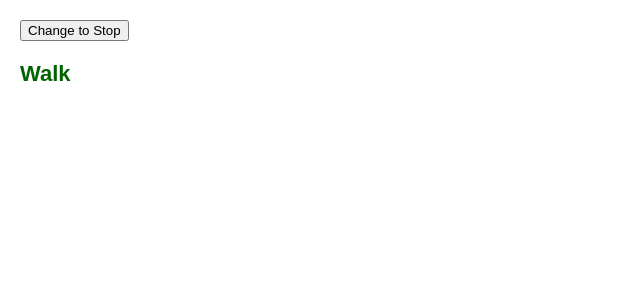
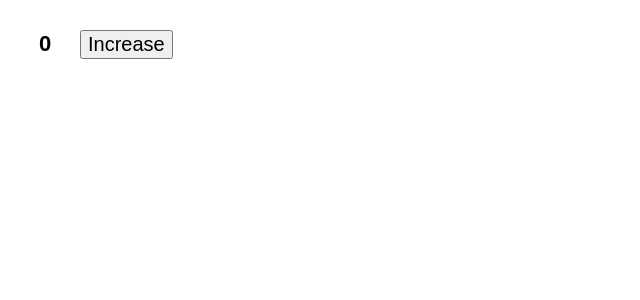
Before and after one commit to jimmycanosa/learning-react, a React (Create React App) app: page / in a window 1280 px wide. Shown: the top 300 px of the page, without its empty margins (0-640 px from the left). Built offline with nearby package versions, Linux system fonts and the light colour scheme.

Commit message:
feat: variables and states

```diff
--- a/src/App.js
+++ b/src/App.js
@@ -1,4 +1,4 @@
-import MyApp from './adding-interactivity/state-as-a-snapshot/implement-a-traffic-light.js';
+import MyApp from './adding-interactivity/queueing-a-series-of-states-updates/react-batches-states-updates.js';
 
 export default function App() {
   return (
--- /dev/null
+++ b/src/adding-interactivity/queueing-a-series-of-states-updates/react-batches-states-updates.js
@@ -0,0 +1,21 @@
+import { useState } from 'react';
+
+export default function Counter() {
+  const [number, setNumber] = useState(0);
+
+  return (
+    <>
+      <h1>{number}</h1>
+      <button
+        onClick={() => {
+          setNumber(number + 5);
+          setNumber(n => n + 1);
+          setNumber(n => n + 1);
+          setNumber(42);
+        }}
+      >
+        Increase
+      </button>
+    </>
+  );
+}
--- a/src/styles.css
+++ b/src/styles.css
@@ -46,6 +46,14 @@ ul {
   padding-inline-start: 20px;
 }
 
+button {
+  display: inline-block;
+  margin: 10px;
+  font-size: 20px;
+}
 h1 {
-  margin-top: 20px;
+  display: inline-block;
+  margin: 10px;
+  width: 30px;
+  text-align: center;
 }
```
